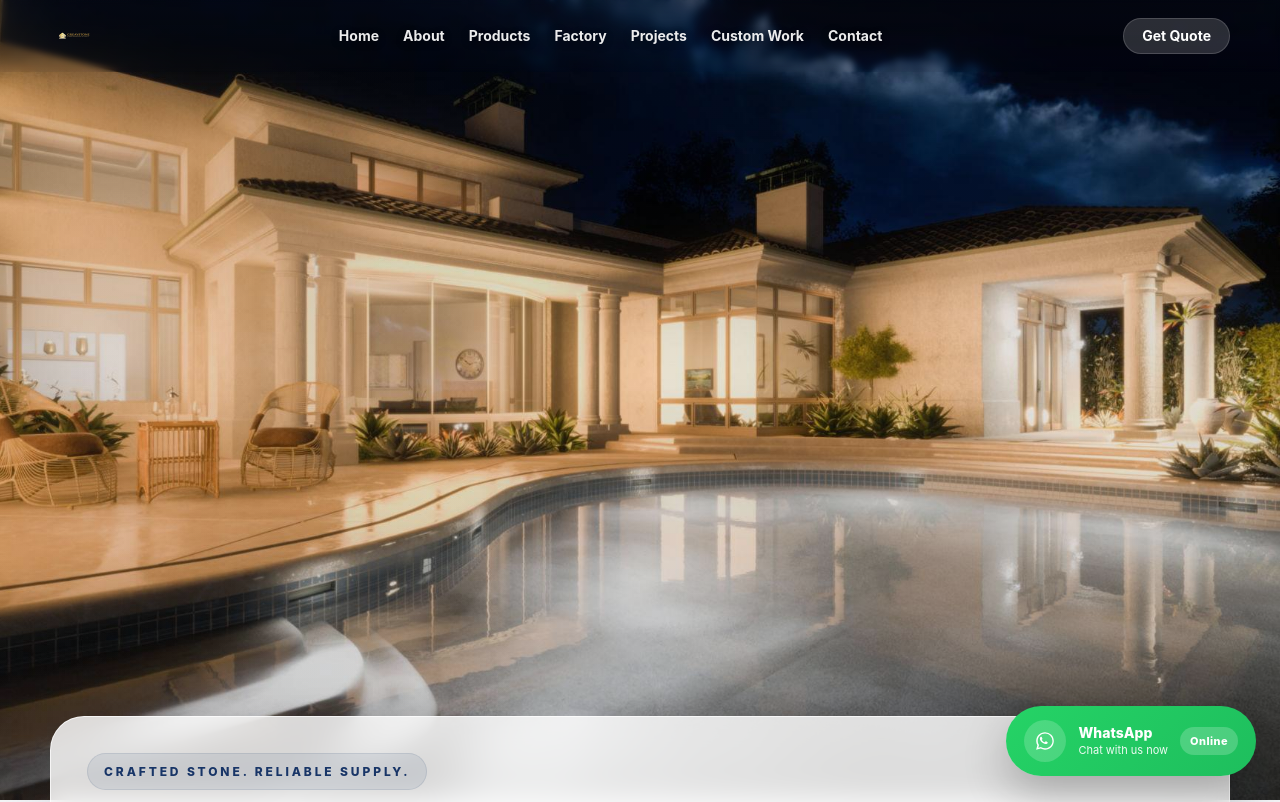
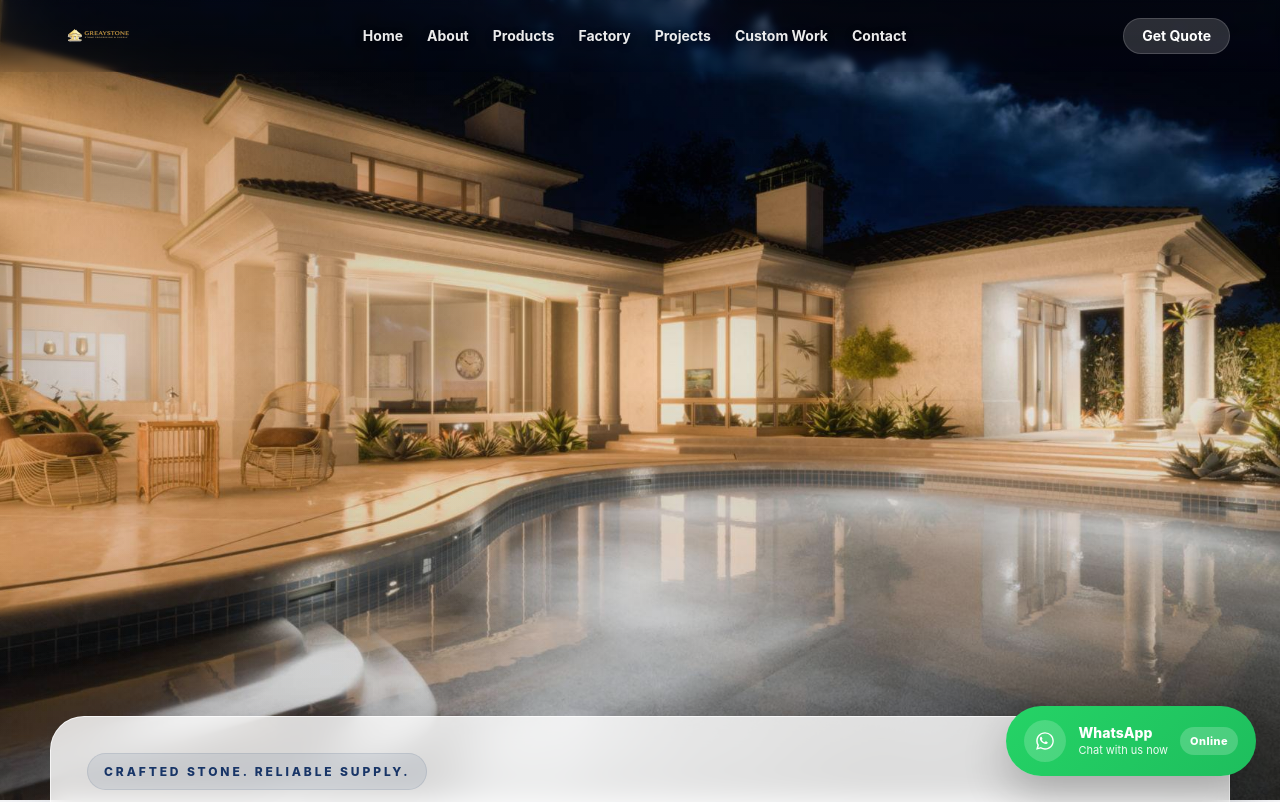
Before and after one commit to sijiu8520-debug/Repository-name-greaystone-website, a React (Vite) app: page / in a window 1280 px wide. Shown: the top 802 px of the page. Built offline with nearby package versions, Linux system fonts and the light colour scheme.

Commit message:
Increase logo header height to 64px

```diff
--- a/src/styles.css
+++ b/src/styles.css
@@ -82,7 +82,7 @@ img {
 }
 
 .logo-header {
-  height: 32px;
+  height: 64px;
   width: auto;
   object-fit: contain;
   display: block;
```
